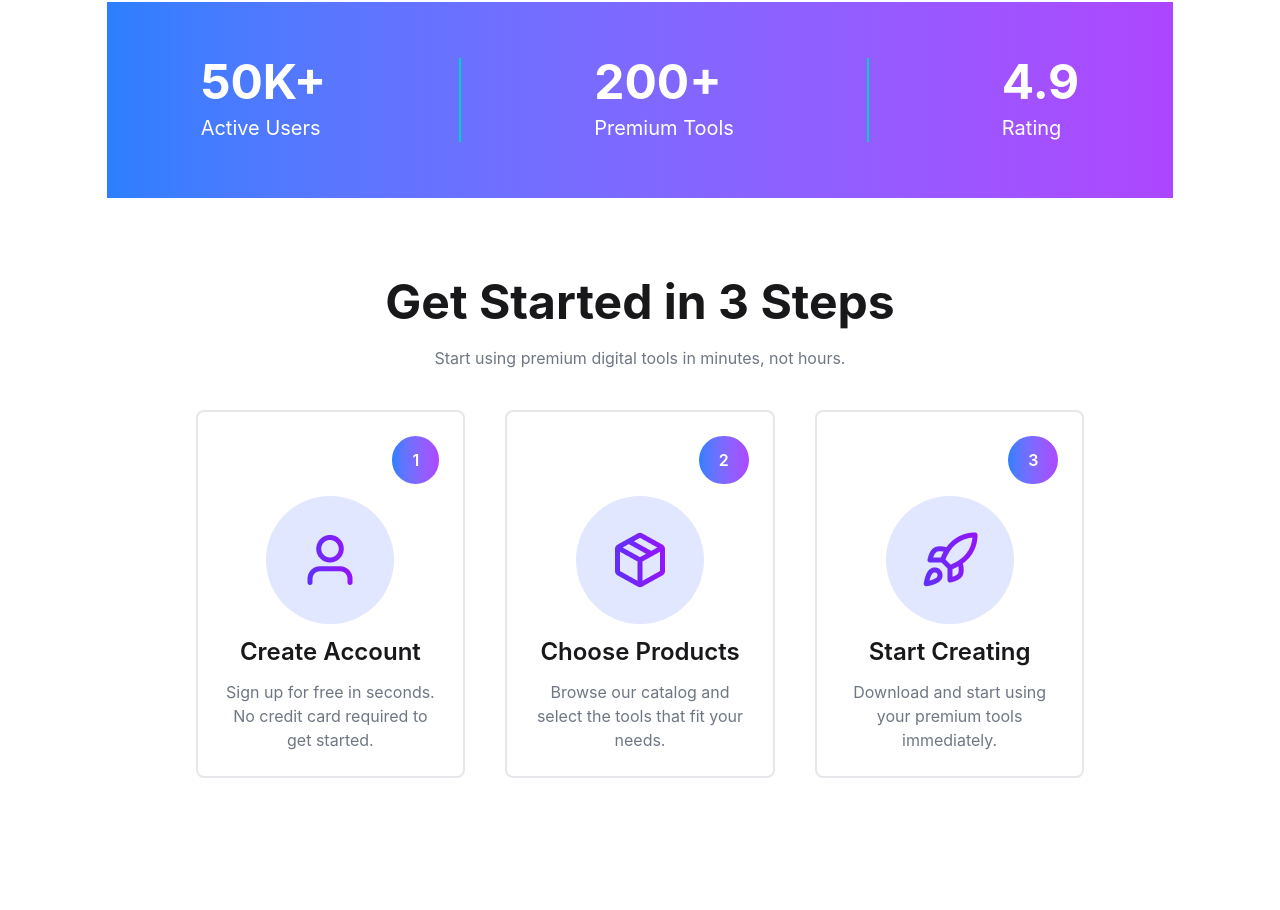
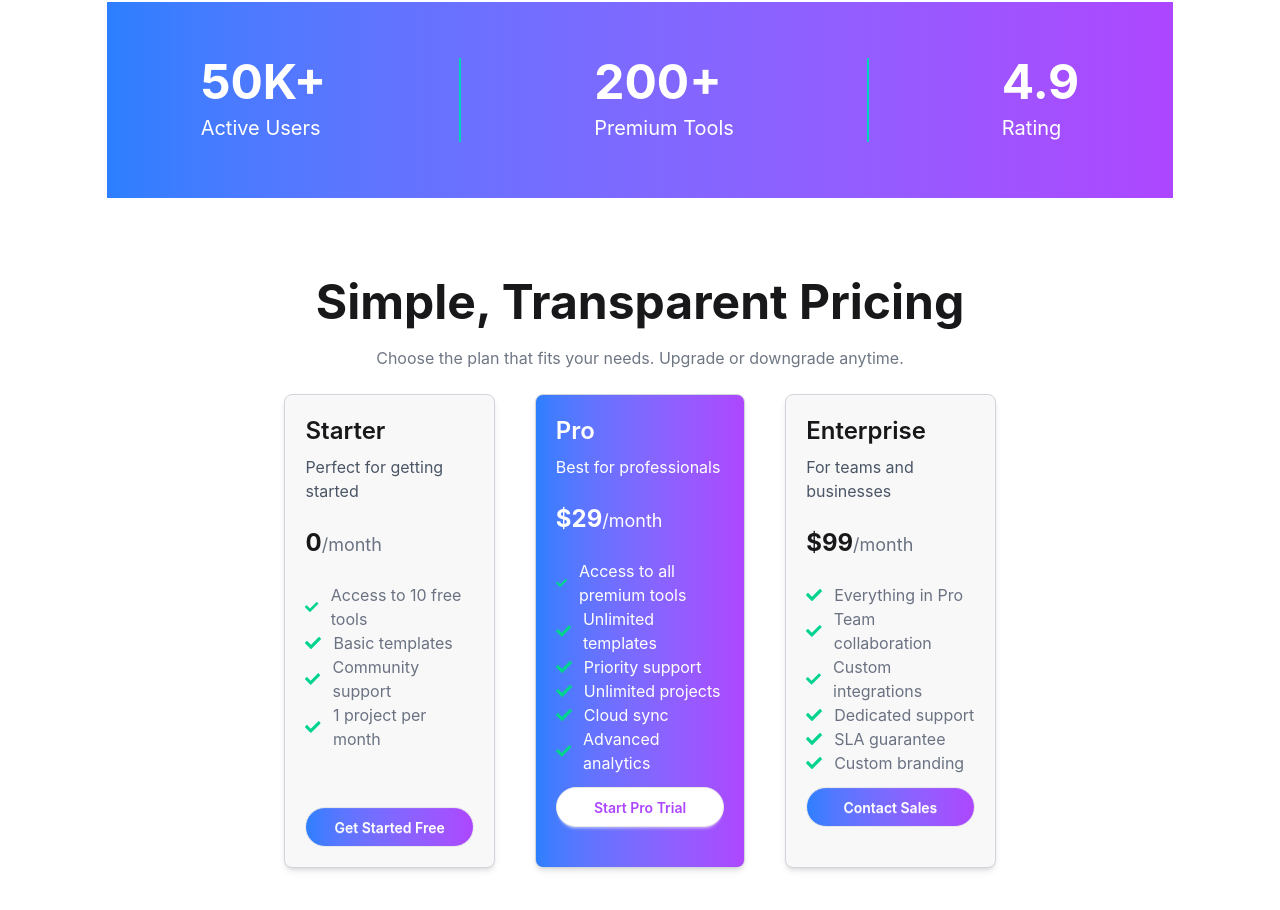
Before and after one commit to SaiedAlMasud/Digitools, a React (Vite) app: page / in a window 1280 px wide. Shown: the part 794-1704 px from the top of the page. Before the commit the page ends 1652 px from the top, so only its background shows below. Built offline with nearby package versions, Linux system fonts and the light colour scheme.

Commit message:
Pricing section Design Complete

```diff
--- a/src/App.jsx
+++ b/src/App.jsx
@@ -5,6 +5,7 @@ import BannerSection from './components/bannerSection/BannerSection'
 import StatsSection from './components/statsSection/StatsSection'
 import ToolsSection from './components/PremiumToolsSection/ToolsSection'
 import TutorialSection from './components/tutorialSection/TutorialSection'
+import PricingSection from './components/pricingSection/PricingSection'
 
 const fetchTools = async () => {
   const res = await fetch("/data.json");
@@ -22,9 +23,10 @@ function App() {
       <Suspense fallback={<h1 className="text-4xl font-bold text-center text-error mt-10">Loading tools...</h1>}>
         <ToolsSection toolsPromise={toolsPromise} />
       </Suspense>
+      <TutorialSection />
       */}
+      <PricingSection />
 
-      <TutorialSection />
 
     </div>
   )
--- /dev/null
+++ b/src/components/pricingSection/PricingSection.jsx
@@ -0,0 +1,139 @@
+import React from "react";
+import { FaCheck } from "react-icons/fa";
+function PricingSection() {
+    return (
+        <div className="py-20">
+            <div className="text-center space-y-5">
+                <h1 className="text-5xl font-bold">
+                    Simple, Transparent Pricing
+                </h1>
+                <p className="text-[16px] text-gray-600 opacity-80">
+                    Choose the plan that fits your needs. Upgrade or downgrade anytime.
+                </p>
+            </div>
+
+            <div className="grid grid-cols-1 md:grid-cols-3 gap-10 w-8/12 mx-auto mt-6">
+                <div className="border border-gray-300 shadow-md rounded-lg p-5 bg-base-200">
+                    <div className="space-y-2">
+                        <h1 className="text-2xl font-semibold">
+                            Starter
+                        </h1>
+                        <p className="text-gray-600">
+                            Perfect for getting started
+                        </p>
+                        <h3 className="text-2xl font-bold my-6">0<span className="text-lg font-normal text-gray-500">/month</span></h3>
+                    </div>
+                    <div className="mb-11">
+                        <p className="space-y-2 text-gray-500 flex gap-3 items-center">
+                            <FaCheck className="text-success" />
+                            Access to 10 free tools
+                        </p>
+                        <p className="space-y-2 text-gray-500 flex gap-3 items-center">
+                            <FaCheck className="text-success" />
+                            Basic templates
+                        </p>
+                        <p className="space-y-2 text-gray-500 flex gap-3 items-center">
+                            <FaCheck className="text-success" />
+                            Community support
+                        </p>
+                        <p className="space-y-2 text-gray-500 flex gap-3 items-center">
+                            <FaCheck className="text-success" />
+                            1 project per month
+                        </p>
+
+                    </div>
+                    <button className="btn rounded-full w-full bg-linear-to-r from-blue-500 to-purple-500 text-white mt-3">
+                        Get Started Free
+                    </button>
+                </div>
+
+                <div className="border border-gray-300 shadow-md rounded-lg p-5 bg-linear-to-r from-blue-500 to-purple-500 text-white">
+                    <div className="space-y-2">
+                        <h1 className="text-2xl font-semibold">
+                            Pro
+                        </h1>
+                        <p className="text-white">
+                            Best for professionals
+                        </p>
+                        <h3 className="text-2xl font-bold my-6">$29<span className="text-lg font-normal text-white">/month</span></h3>
+                    </div>
+                    <div className="mb-auto">
+                        <p className="space-y-2 text-white flex gap-3 items-center">
+                            <FaCheck className="text-success" />
+                            Access to all premium tools
+                        </p>
+                        <p className="space-y-2 text-white flex gap-3 items-center">
+                            <FaCheck className="text-success" />
+                            Unlimited templates
+                        </p>
+                        <p className="space-y-2 text-white flex gap-3 items-center">
+                            <FaCheck className="text-success" />
+                            Priority support
+                        </p>
+                        <p className="space-y-2 text-white flex gap-3 items-center">
+                            <FaCheck className="text-success" />
+                            Unlimited projects
+                        </p>
+                        <p className="space-y-2 text-white flex gap-3 items-center">
+                            <FaCheck className="text-success" />
+                            Cloud sync
+                        </p>
+                        <p className="space-y-2 text-white flex gap-3 items-center">
+                            <FaCheck className="text-success" />
+                            Advanced analytics
+                        </p>
+
+                    </div>
+                    <button className="btn bg-white rounded-full w-full text-purple-500 mt-3">
+                        Start Pro Trial
+                    </button>
+
+                </div>
+
+                <div className="border border-gray-300 shadow-md rounded-lg p-5 bg-base-200">
+                    <div className="space-y-2">
+                        <h1 className="text-2xl font-semibold">
+                            Enterprise
+                        </h1>
+                        <p className="text-gray-600">
+                            For teams and businesses
+                        </p>
+                        <h3 className="text-2xl font-bold my-6">$99<span className="text-lg font-normal text-gray-500">/month</span></h3>
+                    </div>
+                    <div className="mb-">
+                        <p className="space-y-2 text-gray-500 flex gap-3 items-center">
+                            <FaCheck className="text-success" />
+                           Everything in Pro
+                        </p>
+                        <p className="space-y-2 text-gray-500 flex gap-3 items-center">
+                            <FaCheck className="text-success" />
+                            Team collaboration
+                        </p>
+                        <p className="space-y-2 text-gray-500 flex gap-3 items-center">
+                            <FaCheck className="text-success" />
+                            Custom integrations
+                        </p>
+                        <p className="space-y-2 text-gray-500 flex gap-3 items-center">
+                            <FaCheck className="text-success" />
+                            Dedicated support
+                        </p>
+                        <p className="space-y-2 text-gray-500 flex gap-3 items-center">
+                            <FaCheck className="text-success" />
+                            SLA guarantee
+                        </p>
+                        <p className="space-y-2 text-gray-500 flex gap-3 items-center">
+                            <FaCheck className="text-success" />
+                            Custom branding
+                        </p>
+
+                    </div>
+                    <button className="btn rounded-full w-full bg-linear-to-r from-blue-500 to-purple-500 text-white mt-3">
+                        Contact Sales
+                    </button>
+                </div>
+            </div>
+        </div>
+
+    );
+}
+export default PricingSection;
--- a/src/components/tutorialSection/TutorialSection.jsx
+++ b/src/components/tutorialSection/TutorialSection.jsx
@@ -1,7 +1,7 @@
 import React from "react";
 function TutorialSection() {
     return (
-        <div className="my-20">
+        <div className="py-20 bg-base-200">
             <div className="text-center space-y-5">
                 <h1 className="text-5xl font-bold">
                     Get Started in 3 Steps
@@ -12,7 +12,7 @@ function TutorialSection() {
             </div>
             <div className="grid grid-cols-3 gap-10 w-10/12 mx-auto mt-10">
 
-                <div className="text-center space-y-3 border-2 border-gray-200 rounded-lg p-6">
+                <div className="text-center space-y-3 border-2 border-gray-200 rounded-lg p-4">
                     <div className="flex justify-end">
                         <span className="py-3 px-5 text-[16px] font-semibold bg-linear-to-r from-blue-500 to-purple-500 text-white rounded-full">1</span>
                     </div>
@@ -25,7 +25,7 @@ function TutorialSection() {
                     </p>
                 </div>
 
-                <div className="text-center space-y-3 border-2 border-gray-200 rounded-lg p-6">
+                <div className="text-center space-y-3 border-2 border-gray-200 rounded-lg p-4">
                     <div className="flex justify-end">
                         <span className="py-3 px-5 text-[16px] font-semibold bg-linear-to-r from-blue-500 to-purple-500 text-white rounded-full">2</span>
                     </div>
@@ -38,7 +38,7 @@ function TutorialSection() {
                     </p>
                 </div>
 
-                <div className="text-center space-y-3 border-2 border-gray-200 rounded-lg p-6">
+                <div className="text-center space-y-3 border-2 border-gray-200 rounded-lg p-4">
                     <div className="flex justify-end">
                         <span className="py-3 px-5 text-[16px] font-semibold bg-linear-to-r from-blue-500 to-purple-500 text-white rounded-full">3</span>
                     </div>
```
